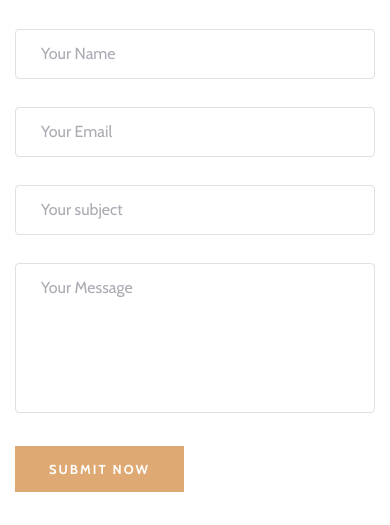
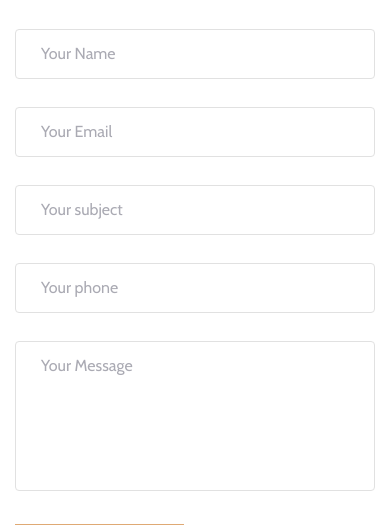
Before and after one commit to sunshay/Hotel-Booking, a Django app: page /contact in a window 390 px wide. Shown: the part 481-1006 px from the top of the page. Run offline with Django 4.2, Linux system fonts and the light colour scheme; parts of the project's set-up code (start-up, migrations or seed data) failed here and were passed over; some libraries are stand-ins or nearby versions.

Commit message:
update a view and template to add phone field

```diff
--- a/app_hotel/templates/hotel/contact.html
+++ b/app_hotel/templates/hotel/contact.html
@@ -45,6 +45,9 @@
                             <div class="col-lg-6">
                                 <input type="text" placeholder="Your subject" class="form-control {% if form.subject.errors %}is-invalid{% endif %}" id="id_subject" name="subject" value="{{ form.subject.value|default:'' }}">
                             </div>
+                            <div class="col-lg-6">
+                                <input type="text" placeholder="Your phone" class="form-control {% if form.phone.errors %}is-invalid{% endif %}" id="id_phone" name="phone" value="{{ form.phone.value|default:'' }}">
+                            </div>
                             <div class="col-lg-12">
                                 <textarea placeholder="Your Message" class="form-control {% if form.message.errors %}is-invalid{% endif %}" id="id_message" name="message" value="{{ form.message.value|default:'' }}"></textarea>
                                 <button type="submit">Submit Now</button>
--- a/app_hotel/views.py
+++ b/app_hotel/views.py
@@ -97,11 +97,12 @@ class ContactView(View):
         if form.is_valid():
             name = form.cleaned_data['name']
             subject = form.cleaned_data['subject']
+            phone = form.cleaned_data['phone']
             email = form.cleaned_data['email']
             message = form.cleaned_data['message']
 
             contact = Contact.objects.create(
-               name=name, subject=subject, email=email, message=message,
+               name=name,phone=phone, subject=subject, email=email, message=message,
             )
             contact.save()
 
```
